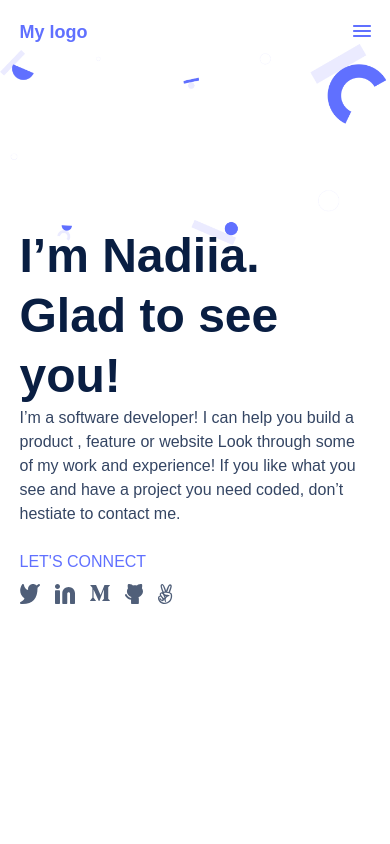
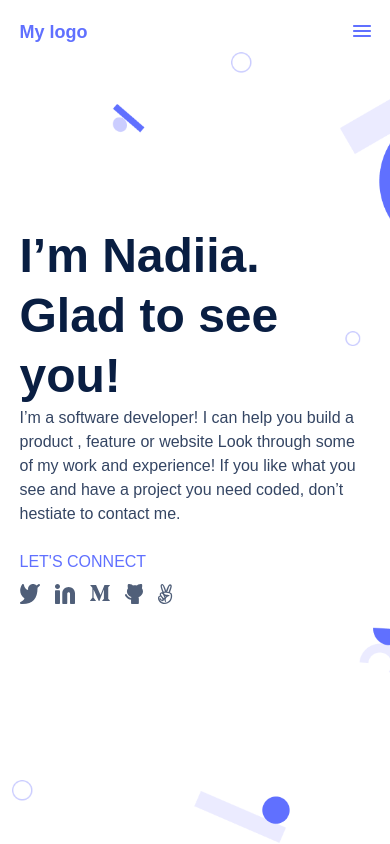
Before and after one commit to petushka1/microverse-m1-w1-d3-portfolio-production, a plain HTML site: page index.html in a window 390 px wide. Drawn offline with Linux system fonts and the light colour scheme.

Commit message:
Add PR description add mob background

```diff
--- a/style.css
+++ b/style.css
@@ -128,6 +128,13 @@ body {
 }
 
 @media only screen and (max-width: 600px) {
+  .headline {
+    background-color: #fff;
+    background-image: url('Img/header-shapes mobile.png');
+    background-repeat: no-repeat;
+    background-size: cover;
+  }
+
   .toolbar {
     display: none;
   }
```
Also changed, not shown: Img/.github/workflows/linters.yml (renamed from .github/workflows/linters.yml), Img/header-shapes mobile.png (added).
